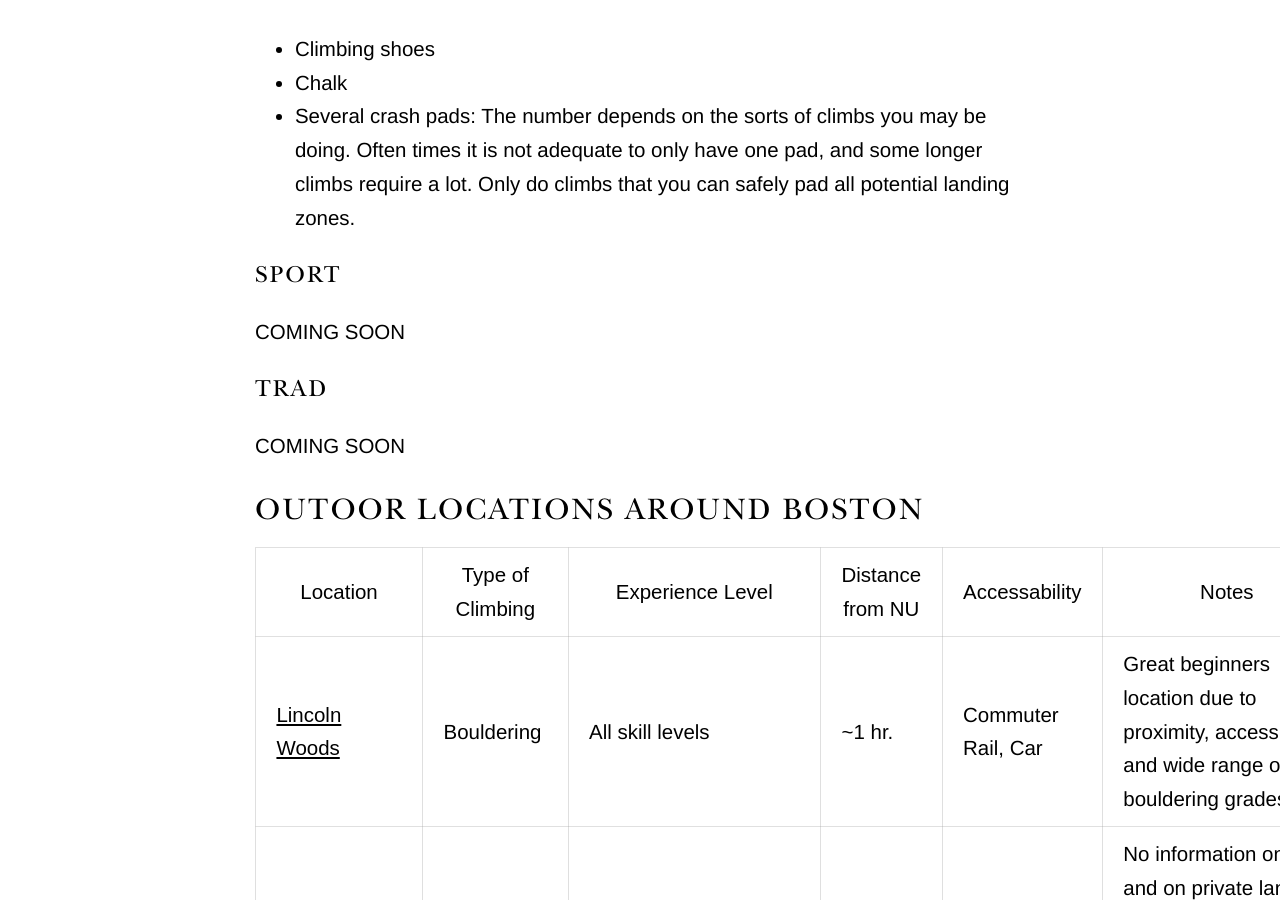
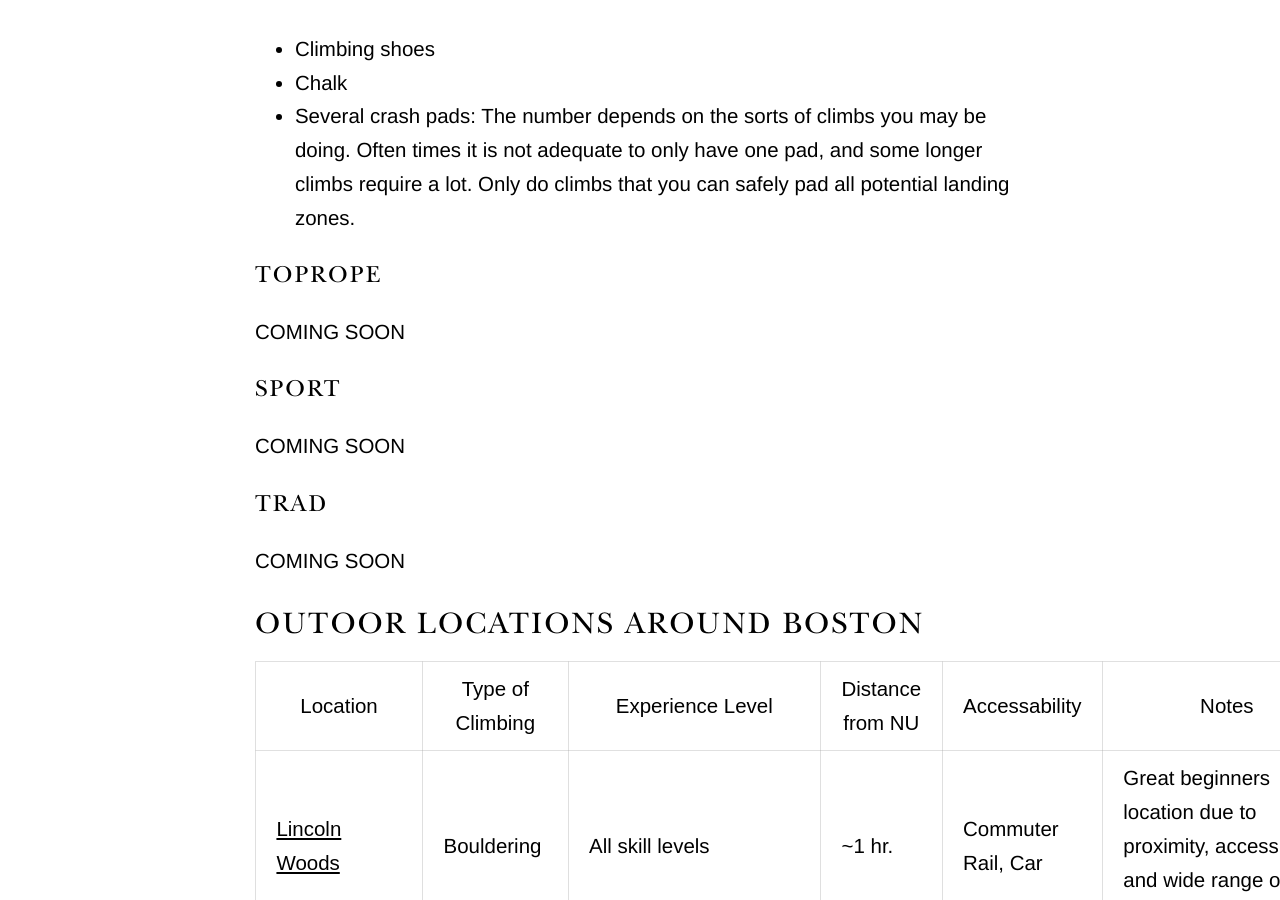
Before and after one commit to NortheasternClimbing/northeasternclimbing.github.io, a Jekyll site: the page built from nrc/wiki/outdoors.md, in a window 1280 px wide and 900 px high, scrolled down 1519 px. Built offline with Jekyll 4.4.1, drawn with Linux system fonts in a browser that asks for light colours.

Commit message:
Added toprope section

```diff
--- a/nrc/wiki/outdoors.md
+++ b/nrc/wiki/outdoors.md
@@ -22,6 +22,9 @@ You can learn more about all the gear mentioned here on the [Gear](../gear) wiki
 - Climbing shoes
 - Chalk
 - Several crash pads: The number depends on the sorts of climbs you may be doing. Often times it is not adequate to only have one pad, and some longer climbs require a lot. Only do climbs that you can safely pad all potential landing zones.
+
+### Toprope
+COMING SOON
 
 ### Sport
 COMING SOON
```
